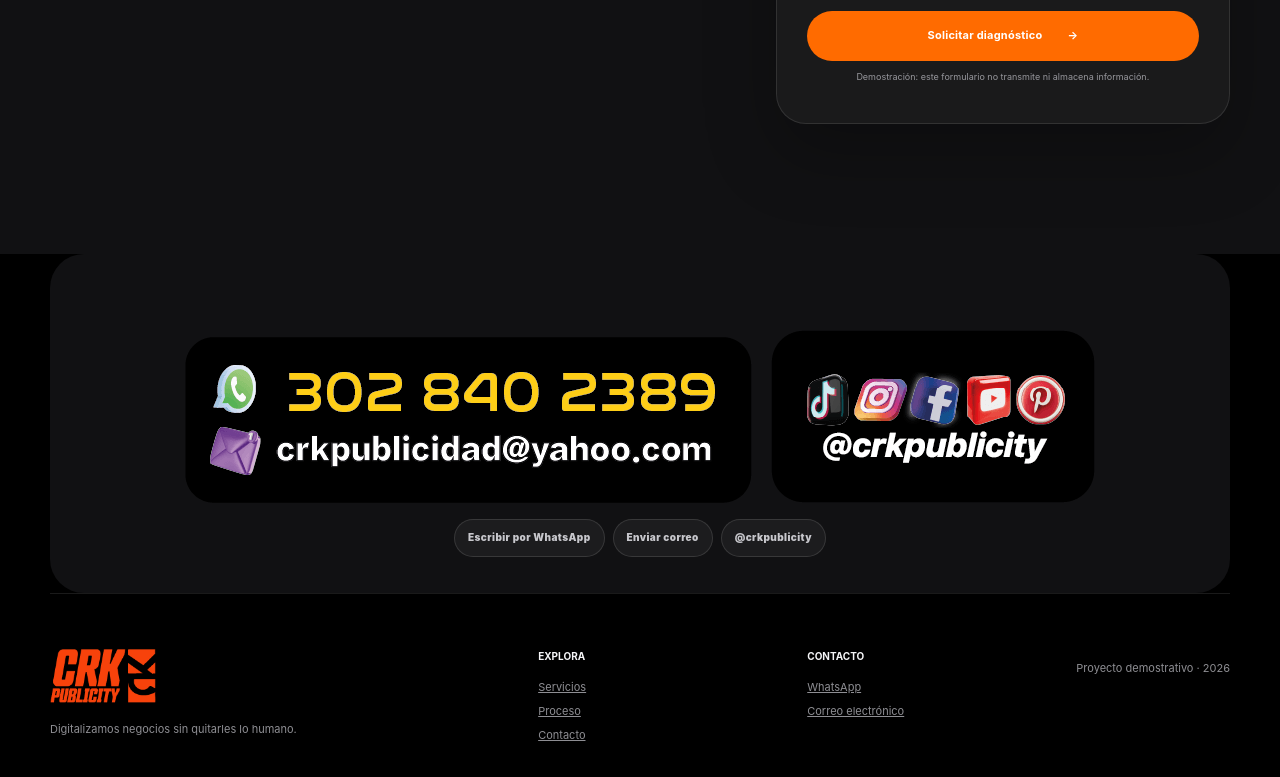
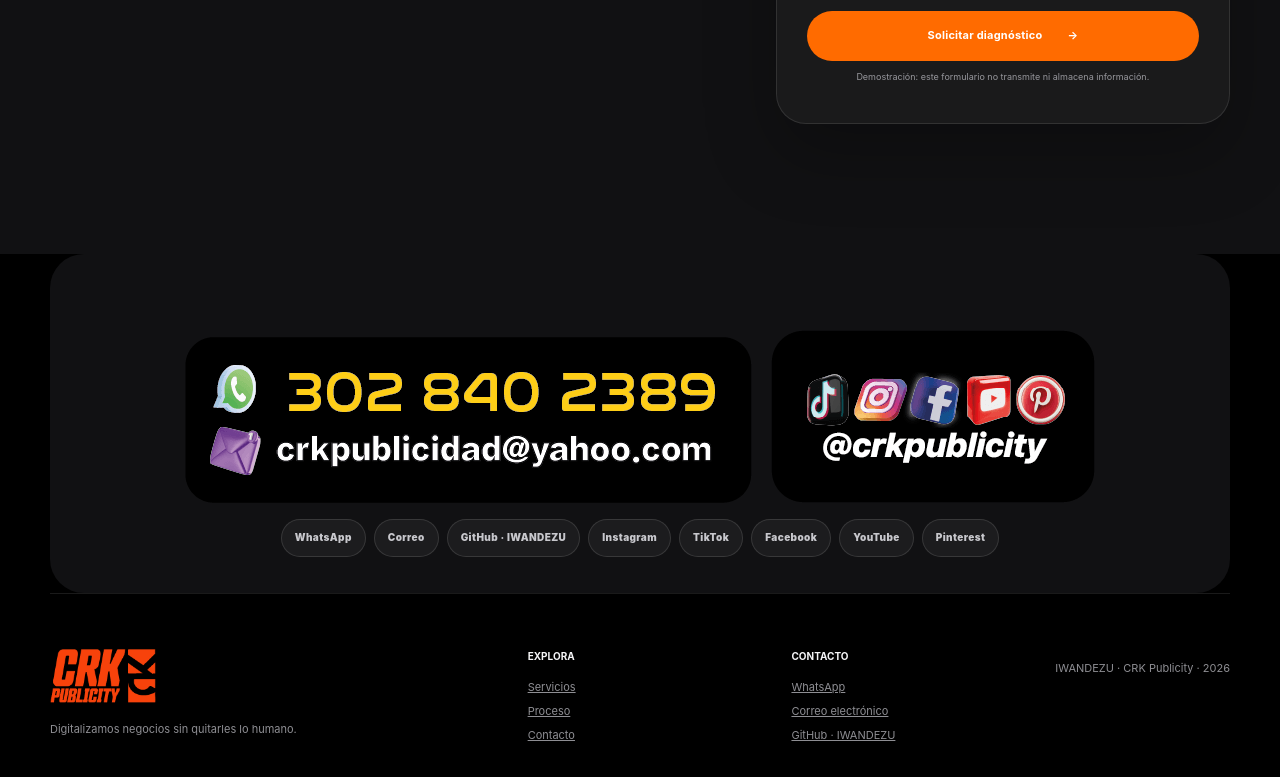
Before and after one commit to CRK-publicity/CRK-publicity.github.io, a website: page docs/index.html in a window 1280 px wide. Shown: the part 4982-5759 px from the top of the page. Drawn offline with Linux system fonts and the light colour scheme; files that its build step writes are made by us from their sources; files whose address does not match are found by name.

Commit message:
Update GitHub identity and social links

```diff
--- a/docs/index.html
+++ b/docs/index.html
@@ -4,6 +4,13 @@
   <meta charset="utf-8">
   <meta name="viewport" content="width=device-width, initial-scale=1">
   <meta name="description" content="CRK Publicity ayuda a negocios locales a vender, captar clientes y organizar su seguimiento digital.">
+  <meta name="author" content="IWANDEZU · CRK Publicity">
+  <meta property="og:site_name" content="CRK Publicity">
+  <meta property="og:title" content="CRK Publicity — Tu negocio listo para crecer">
+  <meta property="og:description" content="Web, CRM y automatización para negocios locales.">
+  <meta property="og:type" content="website">
+  <meta property="og:url" content="https://iwandezu.github.io/crkpublicity/">
+  <link rel="canonical" href="https://iwandezu.github.io/crkpublicity/">
   <meta name="color-scheme" content="dark">
   <meta name="theme-color" content="#080808">
   <title>CRK Publicity — Tu negocio listo para crecer</title>
@@ -99,14 +106,19 @@
   <section class="brand-contact section" aria-labelledby="crk-contact-site">
     <h2 id="crk-contact-site" class="sr-only">Contactar a CRK Publicity</h2>
     <img src="/crkpublicity/assets/crk-contact-strip-KeW6LJp0.png" alt="CRK Publicity: WhatsApp 302 840 2389, correo crkpublicidad@yahoo.com y redes sociales @crkpublicity">
-    <div class="brand-contact-links">
-      <a href="https://wa.me/573028402389" target="_blank" rel="noopener noreferrer">Escribir por WhatsApp</a>
-      <a href="mailto:crkpublicidad@yahoo.com">Enviar correo</a>
-      <span>@crkpublicity</span>
+    <div class="brand-contact-links" aria-label="Redes sociales de CRK Publicity">
+      <a href="https://wa.me/573028402389" target="_blank" rel="noopener noreferrer">WhatsApp</a>
+      <a href="mailto:crkpublicidad@yahoo.com">Correo</a>
+      <a href="https://github.com/IWANDEZU" target="_blank" rel="noopener noreferrer">GitHub · IWANDEZU</a>
+      <a href="https://www.instagram.com/crkpublicity/" target="_blank" rel="noopener noreferrer">Instagram</a>
+      <a href="https://www.tiktok.com/@crkpublicity" target="_blank" rel="noopener noreferrer">TikTok</a>
+      <a href="https://www.facebook.com/crkpublicity" target="_blank" rel="noopener noreferrer">Facebook</a>
+      <a href="https://www.youtube.com/@crkpublicity" target="_blank" rel="noopener noreferrer">YouTube</a>
+      <a href="https://www.pinterest.com/crkpublicity/" target="_blank" rel="noopener noreferrer">Pinterest</a>
     </div>
   </section>
 
-  <footer class="footer"><div><a class="logo" href="#inicio"><img src="/crkpublicity/assets/crk-publicity-logo-BoHXyH_j.png" alt="CRK Publicity"></a><p>Digitalizamos negocios sin quitarles lo humano.</p></div><div><b>Explora</b><a href="#servicios">Servicios</a><a href="#proceso">Proceso</a><a href="#contacto">Contacto</a></div><div><b>Contacto</b><a href="https://wa.me/573028402389" target="_blank" rel="noopener noreferrer">WhatsApp</a><a href="mailto:crkpublicidad@yahoo.com">Correo electrónico</a></div><p>Proyecto demostrativo · 2026</p></footer>
+  <footer class="footer"><div><a class="logo" href="#inicio"><img src="/crkpublicity/assets/crk-publicity-logo-BoHXyH_j.png" alt="CRK Publicity"></a><p>Digitalizamos negocios sin quitarles lo humano.</p></div><div><b>Explora</b><a href="#servicios">Servicios</a><a href="#proceso">Proceso</a><a href="#contacto">Contacto</a></div><div><b>Contacto</b><a href="https://wa.me/573028402389" target="_blank" rel="noopener noreferrer">WhatsApp</a><a href="mailto:crkpublicidad@yahoo.com">Correo electrónico</a><a href="https://github.com/IWANDEZU" target="_blank" rel="noopener noreferrer">GitHub · IWANDEZU</a></div><p>IWANDEZU · CRK Publicity · 2026</p></footer>
 
   <aside id="quote-panel" class="quote-panel" aria-hidden="true" aria-labelledby="quote-title">
     <button class="close" type="button" data-close-quote aria-label="Cerrar cotización">×</button><p class="kicker">Cotización estimada</p><h2 id="quote-title">Tu solución</h2><div id="quote-items" class="quote-items"><p class="empty">Todavía no agregaste servicios.</p></div><div class="quote-total"><span>Total estimado desde</span><strong id="quote-total">$0 COP</strong></div><a class="button primary" href="#contacto" data-close-quote>Solicitar propuesta <span>→</span></a><small>Valor demostrativo. El precio final depende del alcance confirmado.</small>
```
Also changed, not shown: index.html (+17 -5 lines), README.md.
